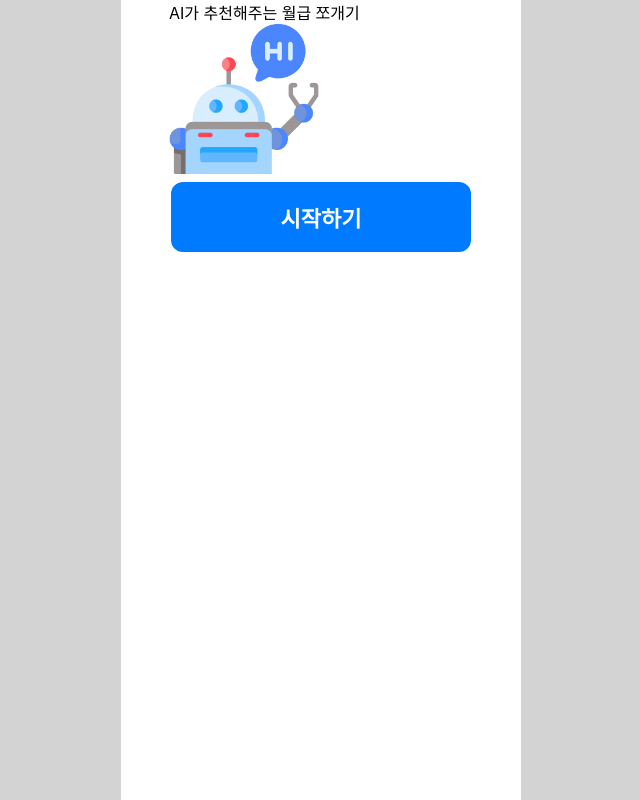
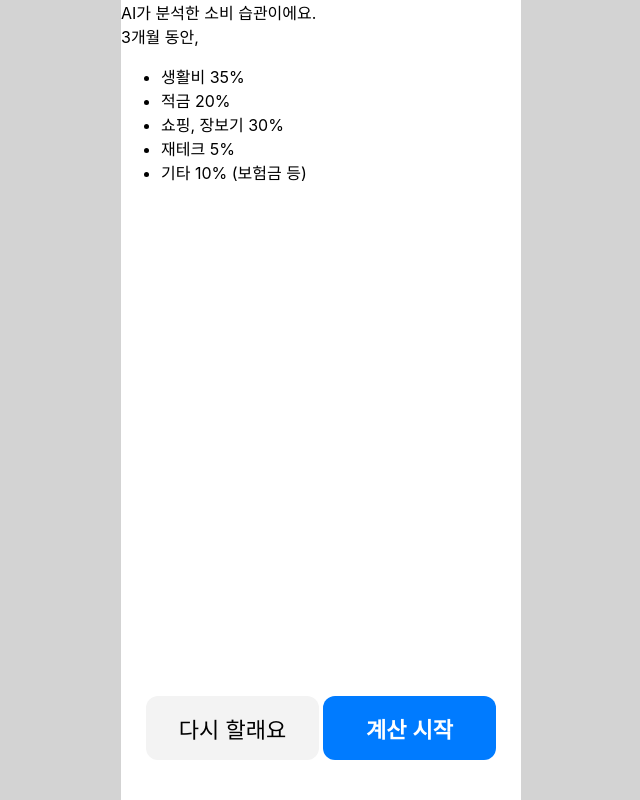
Before and after one commit to inthhh/bufl_fe, a React (Create React App) app: page /MoneySplit/AI/Analysis in a window 1280 px wide. Shown: the whole page, without its empty margins (319-959 px from the left). Built offline with nearby package versions, Linux system fonts and the light colour scheme.

Commit message:
feat: loadingSpinner 컴포넌트화 및 분리

```diff
--- a/src/App.tsx
+++ b/src/App.tsx
@@ -3,7 +3,8 @@ import { BrowserRouter as Router, Routes, Route } from "react-router-dom";
 import First from "./Main/first";
 import MoneySplitFirst from "./MoneySplit/first";
 import AI_home from "./MoneySplit/ai_home";
-import AI_loader from "./MoneySplit/ai_loader";
+import AI_anaLoading from "./MoneySplit/ai_anaLoading";
+import AI_calLoading from "./MoneySplit/ai_calLoading";
 import Self_home from "./MoneySplit/self_home";
 import AI_analysis from "./MoneySplit/ai_analysis";
 
@@ -15,7 +16,8 @@ function App() {
           <Route path="/" element={<First />} />
           <Route path="/MoneySplit" element={<MoneySplitFirst />} />
           <Route path="/MoneySplit/AI" element={<AI_home />} />
-          <Route path="/MoneySplit/AI/loading" element={<AI_loader />} />
+          <Route path="/MoneySplit/AI/AnalysisLoading" element={<AI_anaLoading />} />
+          <Route path="/MoneySplit/AI/CalculateLoading" element={<AI_calLoading />} />
           <Route path="/MoneySplit/AI/Analysis" element={<AI_analysis />} />
           <Route path="/MoneySplit/Self" element={<Self_home />} />
         </Routes>
--- /dev/null
+++ b/src/MoneySplit/ai_anaLoading.tsx
@@ -0,0 +1,15 @@
+import React, { useEffect } from "react";
+import { motion } from "framer-motion";
+import "./splitStyle.css"; // CSS 파일 import
+import { useNavigate } from "react-router-dom";
+import LoadingSpinner from "./loadingSpinner";
+
+const AI_anaLoading: React.FC = () => {
+  return (
+    <div>
+      <LoadingSpinner text="ana" />
+    </div>
+  );
+};
+
+export default AI_anaLoading;
--- a/src/MoneySplit/ai_analysis.tsx
+++ b/src/MoneySplit/ai_analysis.tsx
@@ -5,20 +5,39 @@ import RobotImg from "./robot.png";
 
 function AI_analysis() {
   const navigate = useNavigate();
-  const clickToNext = () => {
-    // navigate("/MoneySplit/AI/Loading");
+  const clickForYes = () => {
+    navigate("/MoneySplit/AI/CalculateLoading");
+  };
+  const clickForNo = () => {
+    navigate("/MoneySplit/AI/ToFix");
   };
   return (
     <div className="center_wrap">
       <div>
-        <div>AI가 추천해주는 월급 쪼개기</div>
+        <div>AI가 분석한 소비 습관이에요.</div>
         <div>
-          <img src={RobotImg} alt="" width={"150px"} />
+          <div>3개월 동안,</div>
+          <div>
+            <ul>
+              <li>생활비 35%</li>
+              <li>적금 20%</li>
+              <li>쇼핑, 장보기 30%</li>
+              <li>재테크 5%</li>
+              <li>기타 10% (보험금 등)</li>
+            </ul>
+          </div>
         </div>
 
-        <button className="blue_btn" type="button" onClick={() => clickToNext()}>
-          시작하기
-        </button>
+        <div className="center_wrap">
+          <div className="center_wrap btn">
+            <button className="gray_small_btn" type="button" onClick={() => clickForNo()}>
+              다시 할래요
+            </button>
+            <button className="blue_small_btn" type="button" onClick={() => clickForYes()}>
+              계산 시작
+            </button>
+          </div>
+        </div>
       </div>
     </div>
   );
--- /dev/null
+++ b/src/MoneySplit/ai_calLoading.tsx
@@ -0,0 +1,15 @@
+import React, { useEffect } from "react";
+import { motion } from "framer-motion";
+import "./splitStyle.css"; // CSS 파일 import
+import { useNavigate } from "react-router-dom";
+import LoadingSpinner from "./loadingSpinner";
+
+const AI_calLoading: React.FC = () => {
+  return (
+    <div>
+      <LoadingSpinner text="cal" />
+    </div>
+  );
+};
+
+export default AI_calLoading;
--- a/src/MoneySplit/ai_home.tsx
+++ b/src/MoneySplit/ai_home.tsx
@@ -6,7 +6,7 @@ import RobotImg from "./robot.png";
 function AI_home() {
   const navigate = useNavigate();
   const clickToNext = () => {
-    navigate("/MoneySplit/AI/Loading");
+    navigate("/MoneySplit/AI/AnalysisLoading");
   };
   return (
     <div className="center_wrap">
--- a/src/MoneySplit/ai_loader.tsx
+++ b/src/MoneySplit/loadingSpinner.tsx
@@ -3,14 +3,18 @@ import { motion } from "framer-motion";
 import "./splitStyle.css"; // CSS 파일 import
 import { useNavigate } from "react-router-dom";
 
-const AI_loader: React.FC = () => {
+interface LoadingSpinnerProps {
+  text: string;
+}
+
+const LoadingSpinner: React.FC<LoadingSpinnerProps> = ({ text }) => {
   const dots = [1, 2, 3, 4, 5, 6]; // 6개의 점
 
   const navigate = useNavigate();
 
   useEffect(() => {
     const timer = setTimeout(() => {
-      navigate("/AI/Analysis");
+      navigate("/MoneySplit/AI/Analysis");
     }, 3000);
 
     return () => clearTimeout(timer);
@@ -33,9 +37,19 @@ const AI_loader: React.FC = () => {
           />
         ))}
       </motion.div>
-      <p className="loading-text">내 소비 습관을 분석 중이에요.</p>
+      <p className="loading-text">
+        {text === "ana" ? (
+          "내 소비 습관을 분석 중이에요."
+        ) : (
+          <>
+            월급 쪼개가 AI 추천 비율을
+            <br />
+            계산 중이에요.
+          </>
+        )}
+      </p>
     </div>
   );
 };
 
-export default AI_loader;
+export default LoadingSpinner;
--- a/src/MoneySplit/splitStyle.css
+++ b/src/MoneySplit/splitStyle.css
@@ -2,6 +2,7 @@
   display: flex;
   justify-content: center;
   align-items: center;
+  width: 400px;
 }
 
 .blue_btn {
@@ -72,4 +73,43 @@
   font-size: 22px;
   color: black;
   font-weight: bold;
+  text-align: center;
 }
+
+.gray_small_btn {
+  background-color: #f3f3f3;
+  color: black;
+  border: none;
+  width: 173px;
+  height: 64px;
+  text-align: center;
+  text-decoration: none;
+  display: inline-block;
+  font-size: 22px;
+  font-weight: 500;
+  margin: 4px 2px;
+  cursor: pointer;
+  display: block;
+  border-radius: 12px;
+}
+.blue_small_btn {
+  background-color: #007bff;
+  color: white;
+  border: none;
+  width: 173px;
+  height: 64px;
+  text-align: center;
+  text-decoration: none;
+  display: inline-block;
+  font-size: 22px;
+  font-weight: bold;
+  margin: 4px 2px;
+  cursor: pointer;
+  display: block;
+  border-radius: 12px;
+}
+
+.center_wrap .btn {
+  position: absolute;
+  bottom: 36px;
+}
```
